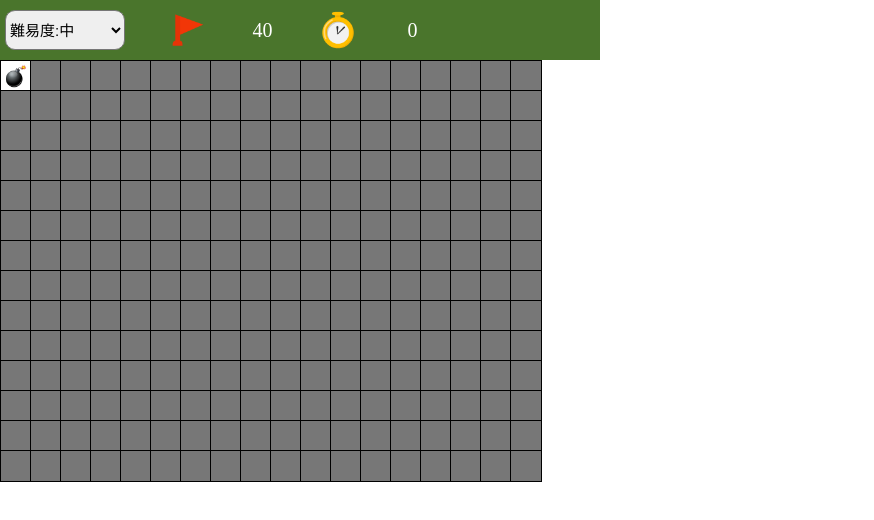
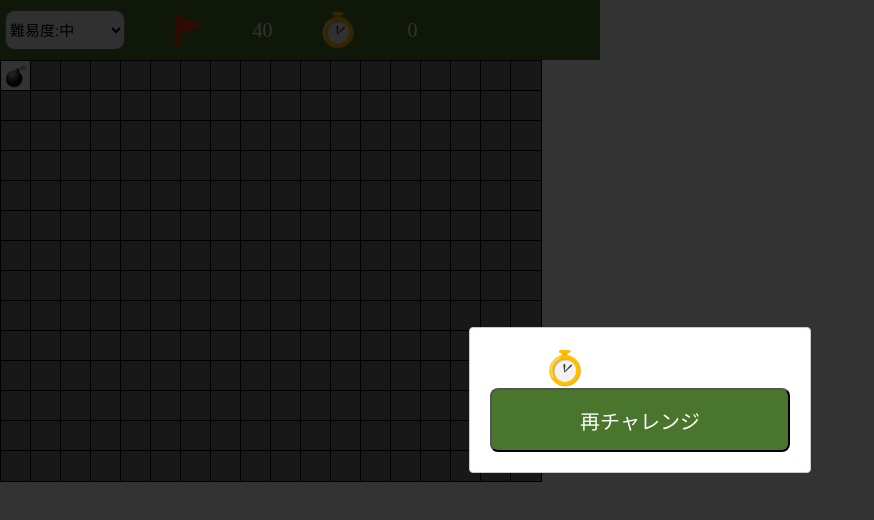
Before and after one commit to relationslab/minesweeper, a React (Create React App) app: page / in a window 1280 px wide. Both pictures are taken after a click on the element 16 px from the left and 76 px from the top of the page. Shown: the top 520 px of the page, without its empty margins (0-874 px from the left). Built offline with nearby package versions, Linux system fonts and the light colour scheme.

Commit message:
add:ModalコンポーネントとRetryButtonコンポーネント

```diff
--- a/package.json
+++ b/package.json
@@ -10,10 +10,12 @@
     "@types/node": "^12.12.37",
     "@types/react": "^16.9.34",
     "@types/react-dom": "^16.9.7",
+    "@types/react-modal": "^3.10.5",
     "@types/react-redux": "^7.1.8",
     "@types/styled-components": "^5.1.0",
     "react": "^16.13.1",
     "react-dom": "^16.13.1",
+    "react-modal": "^3.11.2",
     "react-redux": "^7.2.0",
     "react-scripts": "3.4.1",
     "redux": "^4.0.5",
--- /dev/null
+++ b/src/components/Modal.tsx
@@ -0,0 +1,47 @@
+import React from "react";
+import Modal from "react-modal";
+import Timer from "../containers/Timer";
+import RetryButton from "../components/RetryButton";
+import { GameState } from "../reducers/Game/types";
+import { BoardState } from "../reducers/Board/types";
+
+const customStyles = {
+  content: {
+    top: "50%",
+    left: "50%",
+    right: "auto",
+    bottom: "auto",
+    marginRight: "-50%",
+    transform: "translate(-50%, -50%)",
+  },
+  overlay: {
+    backgroundColor: "rgba(0,0,0,0.8)",
+  },
+};
+
+type ModalProps = {
+  game: GameState;
+  board: BoardState;
+  handleCreateBoard: (width: number, height: number, mines: number) => void;
+};
+
+const ModalDialog: React.FC<ModalProps> = ({
+  game,
+  board,
+  handleCreateBoard,
+}) => {
+  return (
+    <>
+      <Modal isOpen={game.isEnded} style={customStyles}>
+        <Timer />
+        <RetryButton
+          onClick={() =>
+            handleCreateBoard(board.width, board.height, board.mines)
+          }
+        />
+      </Modal>
+    </>
+  );
+};
+
+export default ModalDialog;
--- /dev/null
+++ b/src/components/RetryButton.tsx
@@ -0,0 +1,22 @@
+import React from "react";
+import styled from "styled-components";
+
+const StyledButton = styled.button`
+  width: 300px;
+  height: 64px;
+  background: #4a752c;
+  border-radius: 8px;
+  color: #fff;
+  font-size: 20px;
+  text-align: center;
+  cursor: pointer;
+`;
+
+type RetryButtonProps = {
+  onClick: () => void;
+};
+const RetryButton: React.FC<RetryButtonProps> = ({ onClick }) => {
+  return <StyledButton onClick={onClick}>再チャレンジ</StyledButton>;
+};
+
+export default RetryButton;
--- /dev/null
+++ b/src/containers/Modal.tsx
@@ -0,0 +1,23 @@
+import React from "react";
+import { useDispatch, useSelector } from "react-redux";
+import { RootState } from "../rootReducer";
+import Modal from "../components/Modal";
+import { createBoardAction } from "../reducers/Board";
+import { GameRetryAction } from "../reducers/Game";
+
+const ContainerModal = () => {
+  const dispatch = useDispatch();
+  const game = useSelector((state: RootState) => state.game);
+  const board = useSelector((state: RootState) => state.board);
+
+  const handleCreateBoard = (width: number, height: number, mines: number) => {
+    dispatch(GameRetryAction());
+    dispatch(createBoardAction(width, height, mines));
+  };
+
+  const _props = { game, board, handleCreateBoard };
+
+  return <Modal {..._props} />;
+};
+
+export default ContainerModal;
--- a/src/index.tsx
+++ b/src/index.tsx
@@ -4,11 +4,13 @@ import Header from "./components/Header";
 import Board from "./containers/Board";
 import { Provider } from "react-redux";
 import store from "./rootReducer";
+import Modal from "./containers/Modal";
 
 ReactDOM.render(
   <Provider store={store}>
     <Header />
     <Board />
+    <Modal />
   </Provider>,
   document.getElementById("root")
 );
```
Also changed, not shown: 1 other file (tests, documents, lock files or other folders).
